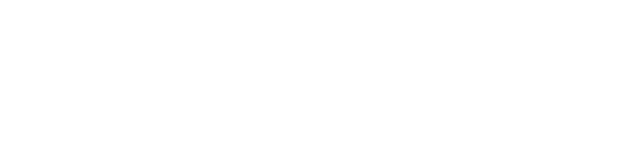
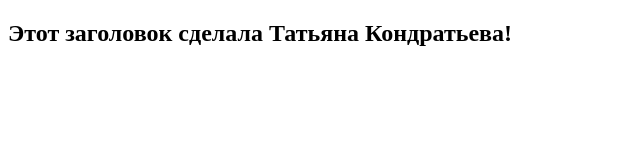
Before and after one commit to Mar4inja/teamWork, a plain HTML site: page index.html in a window 1280 px wide. Shown: the whole page, without its empty margins (0-640 px from the left). Drawn offline with Linux system fonts and the light colour scheme.

Commit message:
kondratyeva

```diff
--- a/index.html
+++ b/index.html
@@ -6,6 +6,6 @@
     <title>Document</title>
 </head>
 <body>
-
+   <h2>Этот заголовок сделала Татьяна Кондратьева!</h2>
 </body>
 </html>
```
